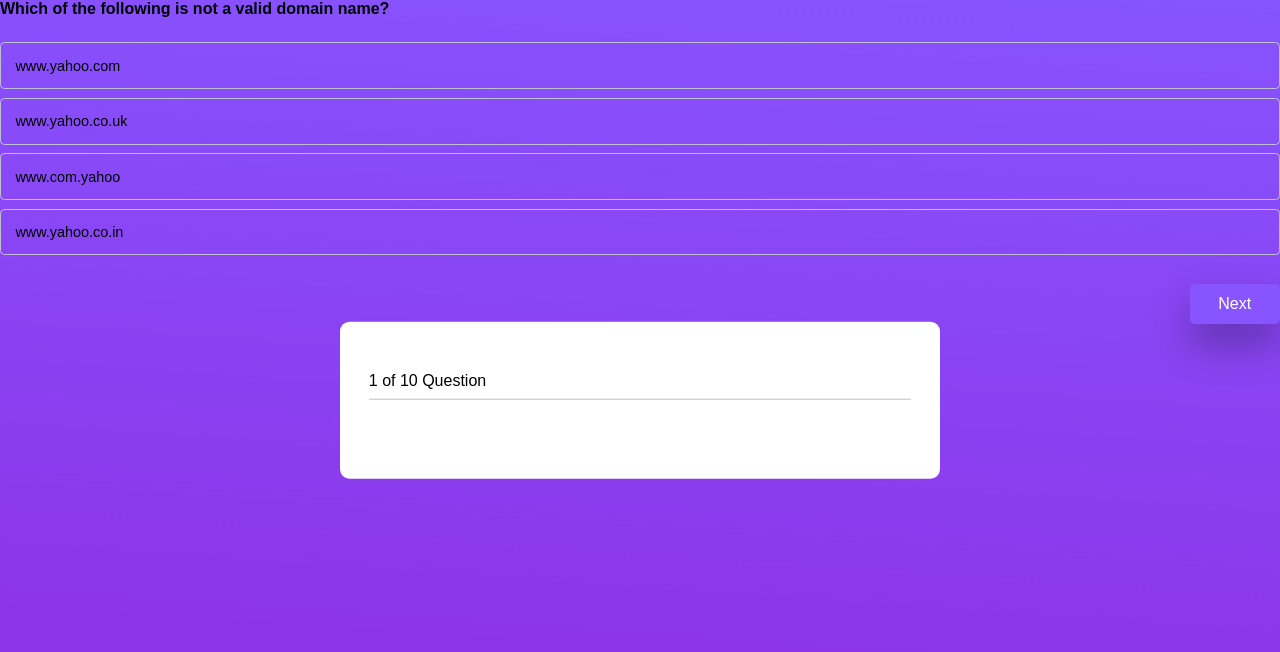
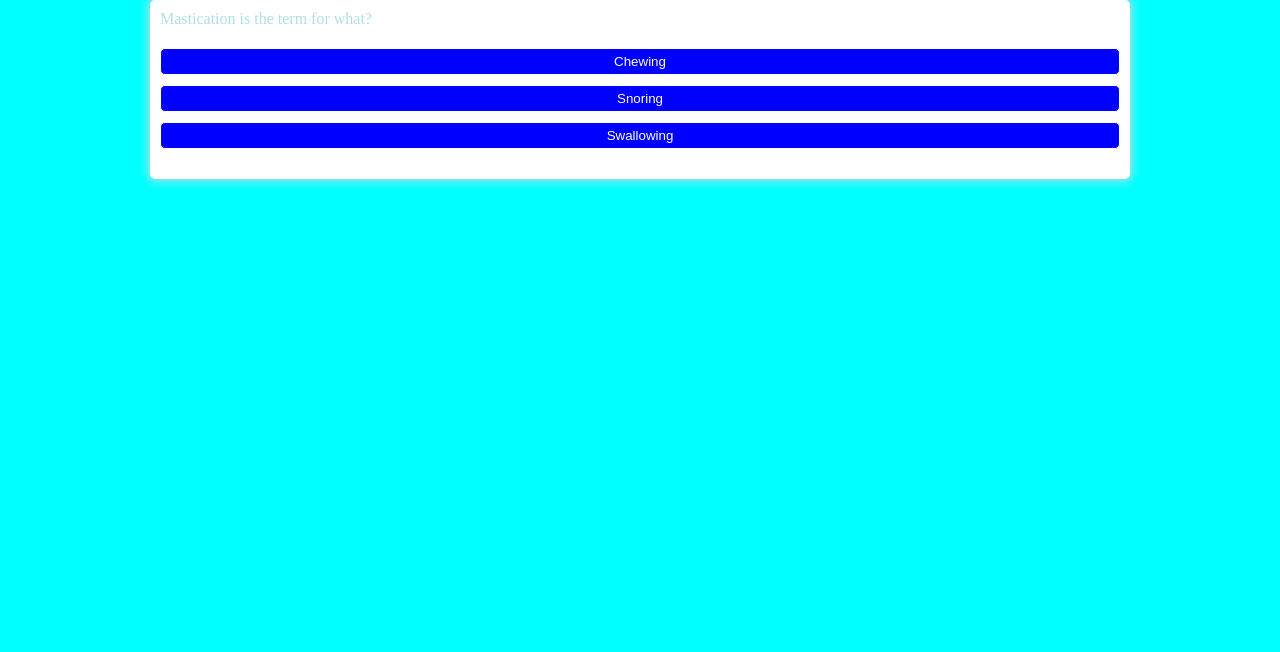
Before and after one commit to MariaHoulihan/test-mycode, a plain HTML site: page index.html in a window 1280 px wide. Both pictures are taken after a click on the button "Start". Drawn offline with Linux system fonts and the light colour scheme; files that its build step writes are made by us from their sources.

Commit message:
Add code and tweak it

```diff
--- a/assets/css/style.css
+++ b/assets/css/style.css
@@ -1,98 +1,71 @@
-* {
+body {
+  color: powderblue;
   padding: 0;
   margin: 0;
-    box-sizing: border-box;
-    font-family: "Poppins", sans-serif;
+  display: flex;
+  justify-content: center;
+  align-items: center;
+  background-color: aqua;
 }
-  body {
-    height: 100vh;
-    background: linear-gradient(184deg,#8754ff,#8E2DE2);
+
+body.correct {
+  color: green;
 }
-  .start-screen,
-  .score-container {
-    position: absolute;
-    top: 0;
-    width: 100%;
-    height: 100%;
+
+body.wrong {
+  color: red;
+}
+
+.container {
+  width: 75%;
+  background-color: white;
+  border-radius: 5px;
+  padding: 10px;
+  box-shadow: 0 0 10px 2px;
+}
+
+.btn-grid {
+  display: grid;
+  gap: 10px;
+  margin: 20px 0;
+}
+
+.btn {
+  color: aqua;
+  border: 1px solid;
+  background-color: blue;
+  border-radius: 5px;
+  padding: 5px 10px;
+  color: white;
+  outline: none;
+}
+
+.btn:hover {
+  border-color: black;
+}
+
+.btn.correct {
+  color: black;
+}
+
+.btn.wrong {
+  color: pink;
+}
+
+.start-btn, .next-btn {
+  font-size: 1.5rem;
+  font-weight: bold;
+  padding: 10px 20px;
+  color: aqua;
+  background-color: gray;
+}
+
+.controls {
   display: flex;
-    flex-direction: column;
+  justify-content: center;
   align-items: center;
-    justify-conte: center;
 }
-  button {
-    border: none;
-    outline: none;
-    cursor: pointer;
-  }
-  #start-button, #restart {
-    font-size: 1.3em;
-    padding: 0.5em 1.8em;
-    border-radius: 0.2em;
-    box-shadow: 0 20px 30px rgba(0, 0, 0, 0.4);
-  }
-    #display-container {
-    background-color: #ffffff;
-    padding: 3.1em 1.8em;
-    width: 80%;
-    max-width: 37.5em;
-    margin: 0 auto;
-    position: absolute;
-    transform: translate(-50%, -50%);
-    top: 50%;
-    left: 50%;
-    border-radius: 0.6em;
-  }
-  .header {
-    margin-bottom: 1.8em;
-    display: flex;
-    justify-content: space-between;
-    align-items: center;
-    padding-bottom: 0.6em;
-    border-bottom: 0.1em solid #c0bfd2;
-  }
-  .question {
-    margin-bottom: 1.25em;
-    font-weight: 600;
-  }
-  .option-div {
-    font-size: 0.9em;
-    width: 100%;
-    padding: 1em;
-    margin: 0.3em 0;
-    text-align: left;
-    outline: none;
-    background: transparent;
-    border: 1px solid #c0bfd2;
-    border-radius: 0.3em;
-  }
-  .option-div:disabled {
-    color: #000000;
-    cursor: not-allowed;
-  }
-  #next-button {
-    font-size: 1em;
-    margin-top: 1.5em;
-    background-color: #8754ff;
-    color: #ffffff;
-    padding: 0.7em 1.8em;
-    border-radius: 0.3em;
-    float: right;
-    box-shadow: 0px 20px 40px rgba(0, 0, 0, 0.3);
-  }
+
 .hide {
   display: none;
 }
-  .incorrect {
-    background-color: #ffdde0;
-    color: #d32f2f;
-    border-color: #d32f2f;
-  }
-  .correct {
-    background-color: #e7f6d5;
-    color: #689f38;
-    border-color: #689f38;
-  }
-  #user-score {
-    font-size: 1.5em;
-    color: #ffffff;
-  }
--- a/assets/js/script.js
+++ b/assets/js/script.js
@@ -1,187 +1,160 @@
-//References
-let quizContainer = document.getElementById("container");
-let nextBtn = document.getElementById("next-button");
-let countOfQuestion = document.querySelector(".number-of-question");
-let displayContainer = document.getElementById("display-container");
-let scoreContainer = document.querySelector(".score-container");
-let restart = document.getElementById("restart");
-let userScore = document.getElementById("user-score");
-let startScreen = document.querySelector(".start-screen");
-let startButton = document.getElementById("start-button");
-let questionCount;
-let scoreCount = 0;
-let count = 11;
-//Questions and Options array
-const quizArray = [
+const startButton = document.getElementById('start-btn')
+const nextButton = document.getElementById('next-btn')
+const questionContainerElement = document.getElementById('question-container')
+const questionElement = document.getElementById('question')
+const answerButtonsElement = document.getElementById('answer-buttons')
+
+let shuffledQuestions, currentQuestionIndex
+
+startButton.addEventListener('click', startGame)
+nextButton.addEventListener('click', () => {
+  currentQuestionIndex++
+  setNextQuestion()
+})
+
+function startGame() {
+  startButton.classList.add('hide')
+  shuffledQuestions = questions.sort(() => Math.random() - .5)
+  currentQuestionIndex = 0
+  questionContainerElement.classList.remove('hide')
+  setNextQuestion()
+}
+
+function setNextQuestion() {
+  resetState()
+  showQuestion(shuffledQuestions[currentQuestionIndex])
+}
+
+function showQuestion(question) {
+  questionElement.innerText = question.question
+  question.answers.forEach(answer => {
+    const button = document.createElement('button')
+    button.innerText = answer.text
+    button.classList.add('btn')
+    if (answer.correct) {
+      button.dataset.correct = answer.correct
+    }
+    button.addEventListener('click', selectAnswer)
+    answerButtonsElement.appendChild(button)
+  })
+}
+
+function resetState() {
+  clearStatusClass(document.body)
+  nextButton.classList.add('hide')
+  while (answerButtonsElement.firstChild) {
+    answerButtonsElement.removeChild(answerButtonsElement.firstChild)
+  }
+}
+
+function selectAnswer(e) {
+  const selectedButton = e.target
+  const correct = selectedButton.dataset.correct
+  setStatusClass(document.body, correct)
+  Array.from(answerButtonsElement.children).forEach(button => {
+    setStatusClass(button, button.dataset.correct)
+  })
+  if (shuffledQuestions.length > currentQuestionIndex + 1) {
+    nextButton.classList.remove('hide')
+  } else {
+    startButton.innerText = 'Restart'
+    startButton.classList.remove('hide')
+  }
+}
+
+function setStatusClass(element, correct) {
+  clearStatusClass(element)
+  if (correct) {
+    element.classList.add('correct')
+  } else {
+    element.classList.add('wrong')
+  }
+}
+
+function clearStatusClass(element) {
+  element.classList.remove('correct')
+  element.classList.remove('wrong')
+}
+
+const questions = [
     {
-        id: "0",
-        question: "Which is the most widely spoken language in the world?",
-        options: ["Spanish", "Mandarin", "English", "German"],
-        correct: "Mandarin",
+      question: 'The occipital area of the skull is located in what part of the skull?',
+    answers: [
+      { text: 'Front', correct: false },
+      { text: 'Back', correct: true },
+      { text: 'Top', correct: false }
+      ]
   },
   {
-        id: "1",
-        question: "Which is the only continent in the world without a desert?",
-        options: ["North America", "Asia", "Africa", "Europe"],
-        correct: "Europe",
+    question: 'The biceps femoris muscle is located in what part of the body?',
+    answers: [
+      { text: 'Shoulder', correct: false },
+      { text: 'Arm', correct: false },
+      { text: 'Leg', correct: true }
+    ]
   },
     {
-        id: "2",
-        question: "Who invented Computer?",
-        options: ["Charles Babbage", "Henry Luce", "Henry Babbage", "Charles Luce"],
-        correct: "Charles Babbage",
+      question: 'The elbow is an example of what type of joint?',
+      answers: [
+      { text: 'Pivot', correct: false },
+      { text: 'Hinge', correct: true },
+      { text: 'Saddle', correct: false }
+    ]
+  },
+      {question: 'The muscles located at the front of the thigh are known as what?',
+      answers: [
+        { text: 'Adductors', correct: false},
+        { text: 'Hamstrings', correct: false},
+        { text: 'Quadriceps', correct: true}
+      ]
      },
      {
-        id: "3",
-        question: "What do you call a computer on a network that requests files from another computer?",
-        options: ["A client", "A host", "A router", "A web server"],
-        correct: "A client",
+      question: 'The C1 vertebra is called?',
+
+        answers: [
+      { text: 'Atlas', correct: true },
+      { text: 'Axis', correct: false },
+      { text: 'Amino', correct: false }
+      ]
           },
      {
-        id: "4",
-        question: "Hardware devices that are not part of the main computer system and are often added later to the system.",
-        options: ["Peripheral", "Clip art", "Highlight", "Execute"],
-        correct: "Peripheral",
+      question: 'The three bones that form the ankle are the fibula, tibia and which other bone?',
+      answers: [
+        { text: 'Talus', correct: true },
+        { text: 'Calcaneous', correct: false },
+        { text: 'Cuboid', correct: false }
+      ]
      },
      {
-        id: "5",
-        question: "The main computer that stores the files that can be sent to computers that are networked together is:",
-        options: ["Clip art", "Mother board", "Peripheral", "File server"],
-        correct: "File server",
-    }, {
-        id: "6",
-        question: "How can you catch a computer virus?",
-        options: ["Sending e-mail messages", "Using a laptop during the winter", "Opening e-mail attachments", "Shopping on-line"],
-        correct: "Opening e-mail attachments",
+       question: 'Which vessel returns unoxygenated blood to the lungs?',
+       answers: [
+         { text: 'Aorta', correct: false },
+         { text: 'Pulmonary artery', correct: true },
+         {text: 'Pulmonary vein', correct: false }
+    ]
      },
     {
-        id: "7",
-        question: "Google (www.google.com) is a:",
-        options: ["Search Engine", "Number in Math", "Directory of images", "Chat service on the web"],
-        correct: "Search Engine",
+      question: 'Ligaments and Tendons are composed of what type of tissue?',
+        answers: [
+          { text: 'Epithelial', correct: false },
+          { text: 'Adipose', correct: false },
+          { text: 'Connective', correct: true }
+      ]
       },
     {
-        id: "8",
-        question: "Which is not an Internet protocol?",
-        options: ["HTTP", "FTP", "STP", "IP"],
-        correct: "STP",
+      question: 'The anatomical term for the head is?',
+      answers: [
+        { text: 'Cephalic', correct: true },
+        { text: 'Cervical', correct: false },
+        { text: 'Thoracic', correct: false }
+      ]
        },
     {
-        id: "9",
-        question: "Which of the following is not a valid domain name?",
-        options: ["www.yahoo.com", "www.yahoo.co.uk", "www.com.yahoo", "www.yahoo.co.in"],
-        correct: "www.com.yahoo",
-    },
+      question: 'Mastication is the term for what?',
+      answers: [
+        { text: 'Chewing', correct: true },
+        { text: 'Snoring', correct: false },
+        { text: 'Swallowing', correct: false }
+      ]
+        }
       ];
-//Restart Quiz
-restart.addEventListener("click", () => {
-    initial();
-    displayContainer.classList.remove("hide");
-    scoreContainer.classList.add("hide");
-});
-//Next Button
-nextBtn.addEventListener("click", (displayNext = () => {
-        //increment questionCount
-        questionCount += 1;
-        //if last question
-        if (questionCount == quizArray.length) {
-            //hide question container and display score
-            displayContainer.classList.add("hide");
-            scoreContainer.classList.remove("hide");
-            //user score
-            userScore.innerHTML =
-                "Your score is " + scoreCount + " out of " + questionCount;
-        } else {
-            //display questionCount
-            countOfQuestion.innerHTML =
-                questionCount + 1 + " of " + quizArray.length + " Question";
-            //display quiz
-            quizDisplay(questionCount);
-            count = 11;
-        }
-    })
-);
-
-//Display quiz
-const quizDisplay = (questionCount) => {
-    let quizCards = document.querySelectorAll(".container-mid");
-    //Hide other cards
-    quizCards.forEach((card) => {
-        card.classList.add("hide");
-    });
-    //display current question card
-    quizCards[questionCount].classList.remove("hide");
-};
-//Quiz Creation
-function quizCreator() {
-    //randomly sort questions
-    quizArray.sort(() => Math.random() - 0.5);
-    //generate quiz
-    for (let i of quizArray) {
-        //randomly sort options
-        i.options.sort(() => Math.random() - 0.5);
-        //quiz card creation
-        let div = document.createElement("div");
-        div.classList.add("container-mid", "hide");
-        //question number
-        countOfQuestion.innerHTML = 1 + " of " + quizArray.length + " Question";
-        //question
-        let question_DIV = document.createElement("p");
-        question_DIV.classList.add("question");
-        question_DIV.innerHTML = i.question;
-        div.appendChild(question_DIV);
-        //options
-        div.innerHTML += `
-    <button class="option-div" onclick="checker(this)">${i.options[0]}</button>
-     <button class="option-div" onclick="checker(this)">${i.options[1]}</button>
-      <button class="option-div" onclick="checker(this)">${i.options[2]}</button>
-       <button class="option-div" onclick="checker(this)">${i.options[3]}</button>
-    `;
-        quizContainer.appendChild(div);
-    }
-}
-//Checker Function to check if option is correct or not
-function checker(userOption) {
-    let userSolution = userOption.innerText;
-    let question =
-        document.getElementsByClassName("container-mid")[questionCount];
-    let options = question.querySelectorAll(".option-div");
-    //if user clicked answer == correct option stored in object
-    if (userSolution === quizArray[questionCount].correct) {
-        userOption.classList.add("correct");
-        scoreCount++;
-    } else {
-        userOption.classList.add("incorrect");
-        //For marking the correct option
-        options.forEach((element) => {
-            if (element.innerText == quizArray[questionCount].correct) {
-                element.classList.add("correct");
-            }
-        });
-    }
-
-    //disable all options
-    options.forEach((element) => {
-        element.disabled = true;
-    });
-}
-//initial setup
-function initial() {
-    quizContainer.innerHTML = "";
-    questionCount = 0;
-    scoreCount = 0;
-    count = 11;
-    quizCreator();
-    quizDisplay(questionCount);
-}
-//when user click on start button
-startButton.addEventListener("click", () => {
-    startScreen.classList.add("hide");
-    displayContainer.classList.remove("hide");
-    initial();
-});
-//hide quiz and display start screen
-window.onload = () => {
-    startScreen.classList.remove("hide");
-    displayContainer.classList.add("hide");
-};
--- a/index.html
+++ b/index.html
@@ -1,33 +1,27 @@
-<!doctype html>
+<!DOCTYPE html>
 <html lang="en">
 <head>
-    <!-- Required meta tags -->
-    <meta charset="utf-8">
-    <meta name="viewport" content="width=device-width, initial-scale=1">
-    <!-- CSS -->
-    <link rel="stylesheet" href="assets/css/style.css">
-    <title>Quiz App using JavaScript - @code.scientist x @codingtorque</title>
+  <meta charset="UTF-8">
+  <meta name="viewport" content="width=device-width, initial-scale=1.0">
+  <meta http-equiv="X-UA-Compatible" content="ie=edge">
+  <link href="assets/style.css" rel="stylesheet">
+  <script defer src="assets/js/script.js"></script>
+  <title>Quiz App</title>
 </head>
 <body>
-<div class="start-screen">
-    <button id="start-button">Start</button>
-</div>
-<div id="display-container">
-    <div class="header">
-        <div class="number-of-count">
-            <span class="number-of-question">1 of 3 questions</span>
-        </div>
+  <div class="container">
+    <div id="question-container" class="hide">
+      <div id="question">Question</div>
+      <div id="answer-buttons" class="btn-grid">
+        <button class="btn">Answer 1</button>
+        <button class="btn">Answer 2</button>
+        <button class="btn">Answer 3</button>
+      </div>
     </div>
-</div>
-    <div id="container">
-        <!-- questions and options will be displayed here -->
+    <div class="controls">
+      <button id="start-btn" class="start-btn btn">Start</button>
+      <button id="next-btn" class="next-btn btn hide">Next</button>
     </div>
-    <button id="next-button">Next</button>
-</div>
-<div class="score-container hide">
-    <div id="user-score">Demo Score</div>
-    <button id="restart">Restart</button>
-</div>
-<script src="assets/js/script.js"></script>
+  </div>
 </body>
 </html>
```
Lines whose indentation alone changed are shown as unchanged.
